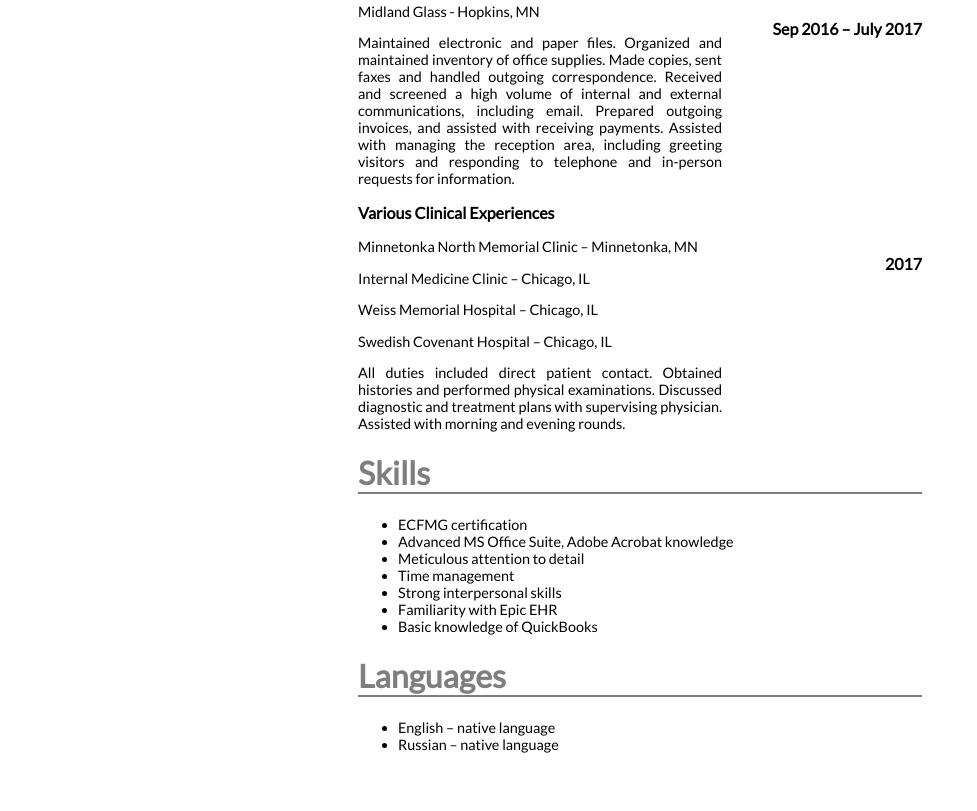
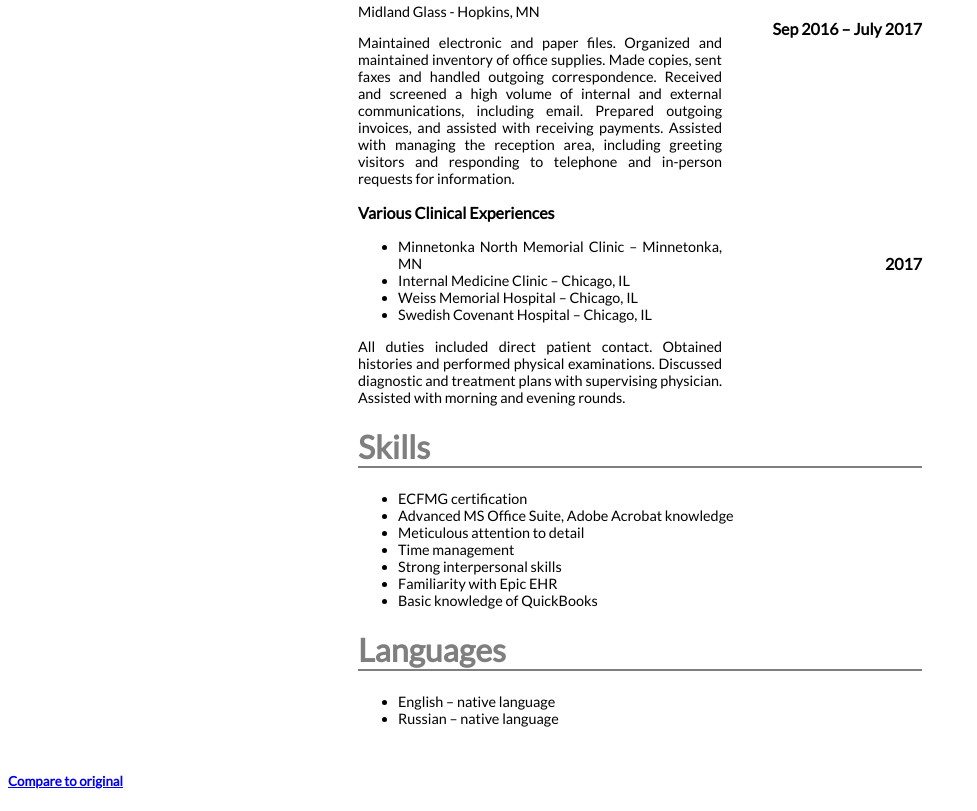
Before and after one commit to sadusheva/sadusheva.github.io, a plain HTML site: page index.html in a window 1280 px wide. Shown: the part 814-1625 px from the top of the page, without its empty margins (0-977 px from the left). Before the commit the page ends 1599 px from the top, so only its background shows below. Drawn offline with Linux system fonts and the light colour scheme.

Commit message:
Final copy

```diff
--- a/index.html
+++ b/index.html
@@ -6,42 +6,49 @@
     <link href="style.css" rel="stylesheet" type="text/css" />
     <link href="https://fonts.googleapis.com/css?family=Lato" rel="stylesheet"/>
   </head>
+
   <body>
+
     <div class="container">
-        <div id="rectangle">
-          <div class="header">
+
+      <div id="rectangle">
         <p id="name">SVETLANA ADUSHEVA</p>
         <p>322 S 2nd St Apt 415, Minneapolis, MN 55401</p>
         <p>P: 952/405-0545</p>
         <p>E: sadusheva@gmail.com</p>
-          </div>
-        </div>
+      </div>
 
-        <div class="education">
+      <div class="education">
         <h1>Education</h1>
+
           <div class="NameandDate">
           <b>
             <h4>Bashkir State Medical University</h4>
             <div id="date">2009-2015</div>
           </b>
           </div>
+
           <div class="PlaceandDegree">
             <p>Ufa, Russia</p>
             <p>M.D.</p>
           </div>
+
           <div class="NameandDate">
           <b>
             <p>University of Minnesota</p>
             <p id="date">2017-2018</p>
           </b>
           </div>
+
           <div class="PlaceandDegree">
             <p>Minneapolis, MN</p>
             <p>Microbiology</p>
           </div>
-        </div>
+      </div>
+
       <div class= "experience">
         <h1>Experience</h1>
+
          <div class="NameandDate">
           <b>
             <p>Office Manager</p>
@@ -52,6 +59,7 @@
              <p>Universal Anesthesia - Hopkins, MN</p>
              <p>Managed the receptionist area, including greeting visitors and responding to telephone and in-person requests for information. Designed electronic file systems and maintained electronic and paper files. Maintained an up-to date department organizational chart. Made copies, sent faxes and handled all incoming and outgoing correspondence. Received and screened a high volume of internal and external communications, including email and mail.</p>
           </div>
+
           <div class="NameandDate">
           <b>
             <p>Administrative Assistant</p>
@@ -62,6 +70,7 @@
             <p>Midland Glass - Hopkins, MN </p>
             <p>Maintained electronic and paper files. Organized and maintained inventory of office supplies. Made copies, sent faxes and handled outgoing correspondence. Received and screened a high volume of internal and external communications, including email. Prepared outgoing invoices, and assisted with receiving payments. Assisted with managing the reception area, including greeting visitors and responding to telephone and in-person requests for information.</p>
           </div>
+
           <div class="NameandDate">
           <b>
             <p>Various Clinical Experiences</p>
@@ -69,16 +78,20 @@
           </b>
           </div>
           <div class="description">
-            <p>Minnetonka North Memorial Clinic – Minnetonka, MN</p>
-            <p>Internal Medicine Clinic – Chicago, IL
-            </p>
-            <p>Weiss Memorial Hospital – Chicago, IL</p>
-            <p>Swedish Covenant Hospital – Chicago, IL</p>
+              <ul id="multipleplaces">
+            <li>Minnetonka North Memorial Clinic – Minnetonka, MN</li>
+            <li>Internal Medicine Clinic – Chicago, IL
+            </li>
+            <li>Weiss Memorial Hospital – Chicago, IL</li>
+            <li>Swedish Covenant Hospital – Chicago, IL</li>
+              </ul>
             <p>All duties included direct patient contact. Obtained histories and performed physical examinations. Discussed diagnostic and treatment plans with supervising physician. Assisted with morning and evening rounds.</p>
             </div>
       </div>
+
       <div class="skills">
         <h1>Skills</h1>
+
           <ul>
             <li>ECFMG certification</li>
             <li>Advanced MS Office Suite, Adobe Acrobat knowledge</li>
@@ -88,13 +101,23 @@
             <li>Familiarity with Epic EHR</li>
             <li>Basic knowledge of QuickBooks</li>
       </div>
+
       <div class="languages">
         <h1>Languages</h1>
+
         <ul>
           <li>English – native language</li>
           <li>Russian – native language</li>
         </ul>
       </div>
+
     </div>
+
+    <nav>
+      <div class="compare-btn">
+          <h5><a href="CV.pdf" target="_blank">Compare to original</a></h5>
+      </div>
+    </nav>
+
   </body>
 </html>
```
